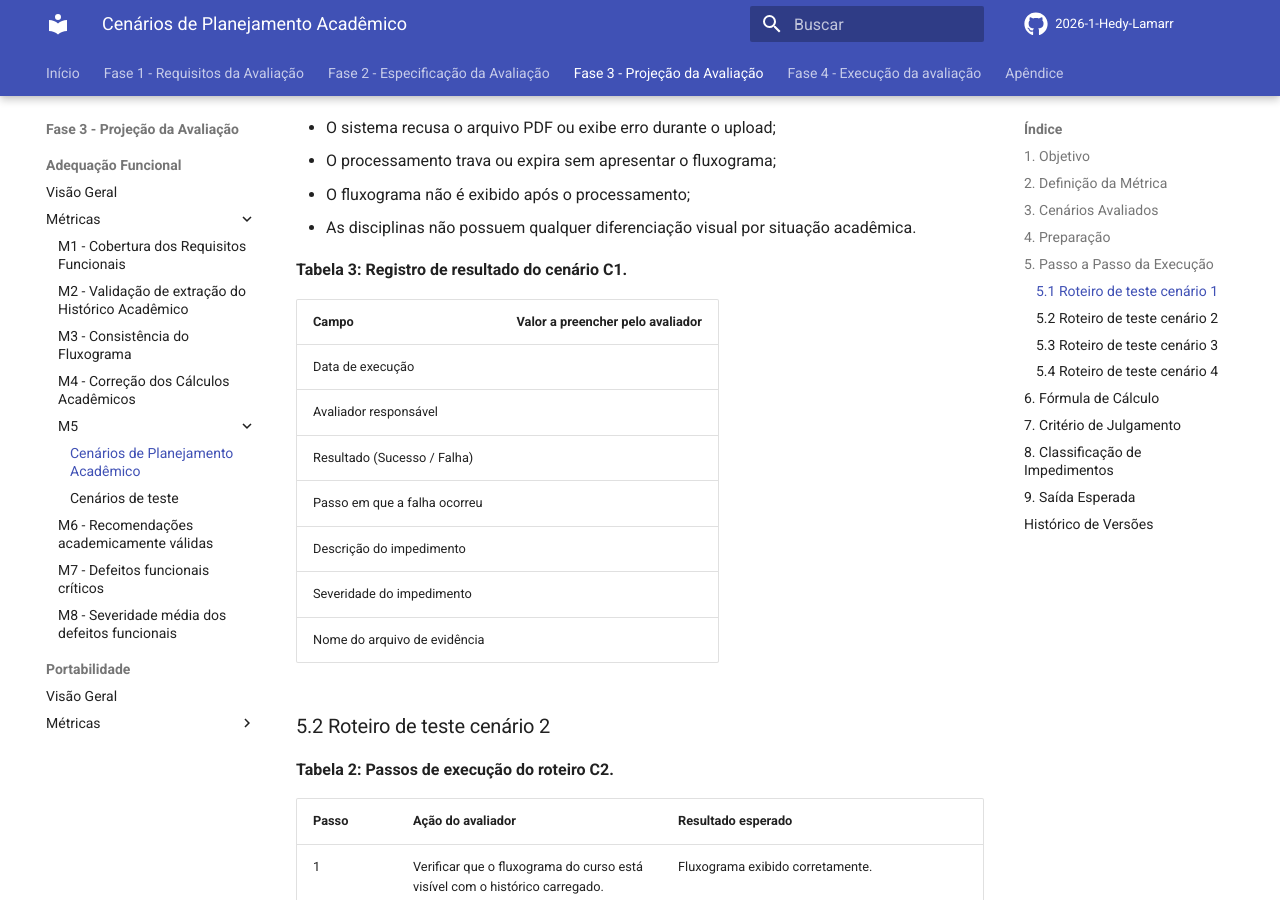
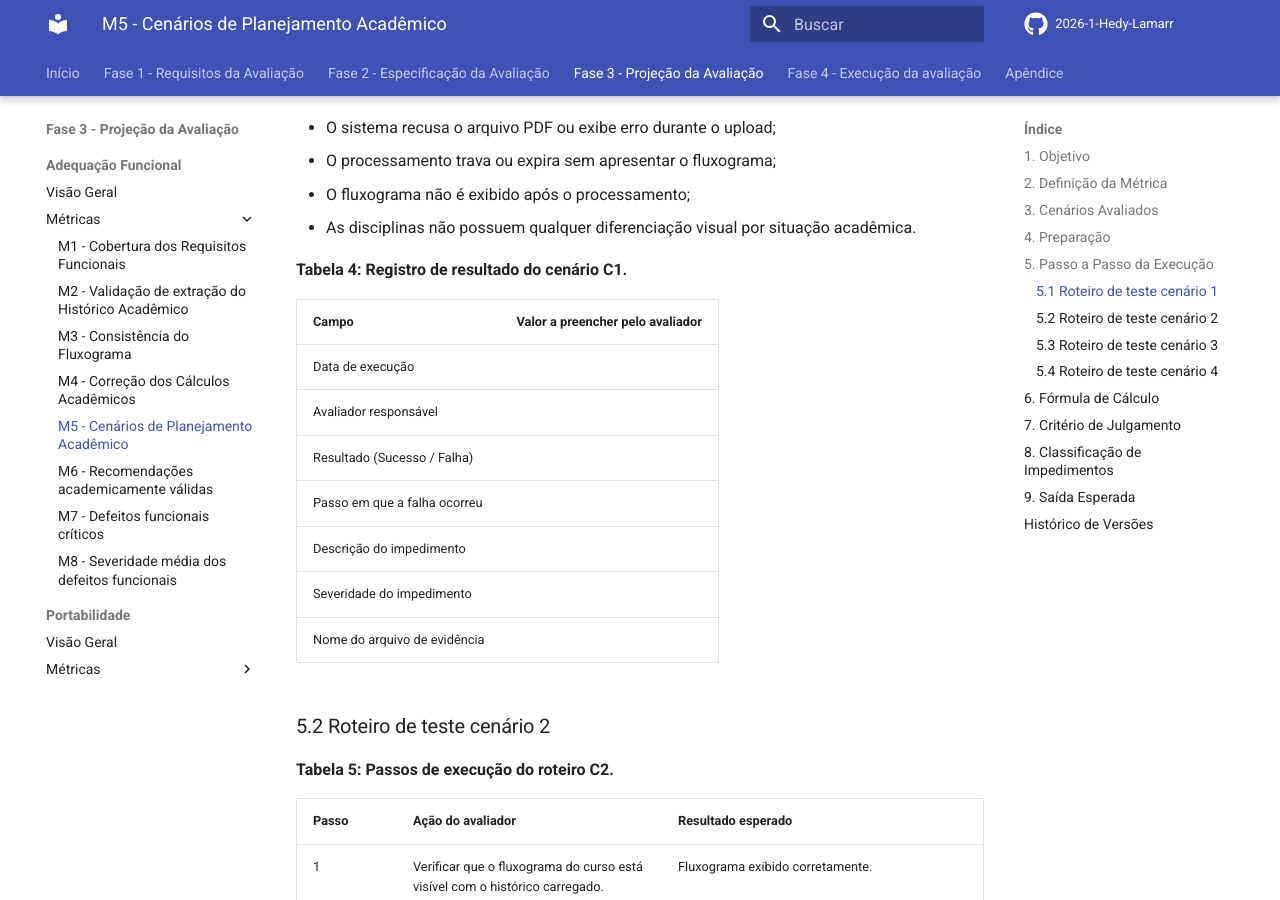
Before and after one commit to FCTE-Qualidade-de-Software-1/2026-1_T01_HEDY_LAMAR, an MkDocs documentation site: the page built from docs/fase3/adequacao_funcional/metrica_5.md, in a window 1280 px wide and 900 px high, scrolled down 4001 px. Built offline with MkDocs 1.6.1 and Material for MkDocs 9.7.7, drawn with Linux system fonts in a browser that asks for light colours; comment, search, counter and statistics services are not loaded; some of the changed text lies outside the part shown.

Commit message:
altera 2

```diff
--- a/docs/fase3/adequacao_funcional/metrica_5.md
+++ b/docs/fase3/adequacao_funcional/metrica_5.md
@@ -82,7 +82,7 @@
 
 ### 5.1 Roteiro de teste cenário 1
 
-**Tabela 2: Passos de execução do roteiro C1.**
+**Tabela 3: Passos de execução do roteiro C1.**
 
 | Passo | Ação do avaliador                                                                                                  | Resultado esperado                                                                                        |
 | ----- | ------------------------------------------------------------------------------------------------------------------ | --------------------------------------------------------------------------------------------------------- |
@@ -115,7 +115,7 @@
 - O fluxograma não é exibido após o processamento;
 - As disciplinas não possuem qualquer diferenciação visual por situação acadêmica.
 
-**Tabela 3: Registro de resultado do cenário C1.**
+**Tabela 4: Registro de resultado do cenário C1.**
 
 | Campo                          | Valor a preencher pelo avaliador |
 | ------------------------------ | -------------------------------- |
@@ -130,7 +130,7 @@
 
 ### 5.2 Roteiro de teste cenário 2
 
-**Tabela 2: Passos de execução do roteiro C2.**
+**Tabela 5: Passos de execução do roteiro C2.**
 
 | Passo | Ação do avaliador                                                                                                              | Resultado esperado                                                                                                  |
 | ----- | ------------------------------------------------------------------------------------------------------------------------------ | ------------------------------------------------------------------------------------------------------------------- |
@@ -161,7 +161,7 @@
 - Os detalhes são exibidos, mas os campos de pré-requisitos e equivalências estão ausentes ou em branco sem justificativa.
 
 
-**Tabela 3: Registro de resultado do cenário C2.**
+**Tabela 6: Registro de resultado do cenário C2.**
 
 | Campo                          | Valor a preencher pelo avaliador |
 | ------------------------------ | -------------------------------- |
@@ -176,7 +176,7 @@
 
 ### 5.3 Roteiro de teste cenário 3
 
-**Tabela 2: Passos de execução do roteiro C4.**
+**Tabela 7: Passos de execução do roteiro C4.**
 
 | Passo | Ação do avaliador                                                                                                               | Resultado esperado                                                                                              |
 | ----- | ------------------------------------------------------------------------------------------------------------------------------- | --------------------------------------------------------------------------------------------------------------- |
@@ -207,7 +207,7 @@
 - Menos de três dos cinco indicadores listados estão presentes na interface.
 
 
-**Tabela 3: Registro de resultado do cenário C4.**
+**Tabela 8: Registro de resultado do cenário C4.**
 
 | Indicador                    | Exibido? (S/N) | Valor exibido | Observação |
 | ---------------------------- | -------------- | ------------- | ---------- |
@@ -232,7 +232,7 @@
 
 ### 5.4 Roteiro de teste cenário 4
 
-**Tabela 2: Passos de execução do roteiro C5.**
+**Tabela 9: Passos de execução do roteiro C5.**
 
 | Passo | Ação do avaliador                                                                                                                   | Resultado esperado                                                                                               |
 | ----- | ----------------------------------------------------------------------------------------------------------------------------------- | ---------------------------------------------------------------------------------------------------------------- |
@@ -263,7 +263,7 @@
 - A simulação é processada, mas nenhum resultado sobre aproveitamento é exibido.
 
 
-**Tabela 3: Registro de resultado do cenário C5.**
+**Tabela 10: Registro de resultado do cenário C5.**
 
 | Campo                          | Valor a preencher pelo avaliador |
 | ------------------------------ | -------------------------------- |
@@ -291,7 +291,7 @@
 
 ## 7. Critério de Julgamento
 
-**Tabela 3: Régua de julgamento da M5.**
+**Tabela 11: Régua de julgamento da M5.**
 
 | Classificação  | Critério         |
 | -------------- | ---------------- |
--- a/mkdocs.yml
+++ b/mkdocs.yml
@@ -47,9 +47,7 @@
         - M2 - Validação de extração do Histórico Acadêmico: fase3/adequacao_funcional/metrica_2.md
         - M3 - Consistência do Fluxograma: fase3/adequacao_funcional/metrica_3.md
         - M4 - Correção dos Cálculos Acadêmicos: fase3/adequacao_funcional/metrica_4.md
-        - M5:
-          - Cenários de Planejamento Acadêmico: fase3/adequacao_funcional/metrica_5.md
-          - Cenários de teste: fase3/adequacao_funcional/Roteiro_testes.md
+        - M5 - Cenários de Planejamento Acadêmico: fase3/adequacao_funcional/metrica_5.md
         - M6 - Recomendações academicamente válidas: fase3/adequacao_funcional/metrica_6.md
         - M7 - Defeitos funcionais críticos: fase3/adequacao_funcional/metrica_7.md
         - M8 - Severidade média dos defeitos funcionais: fase3/adequacao_funcional/metrica_8.md
```
Also changed, not shown: other parts of docs/fase3/adequacao_funcional/metrica_5.md (+2 -2 lines), docs/fase3/adequacao_funcional/Roteiro_testes.md (deleted, +0 -3 lines).
